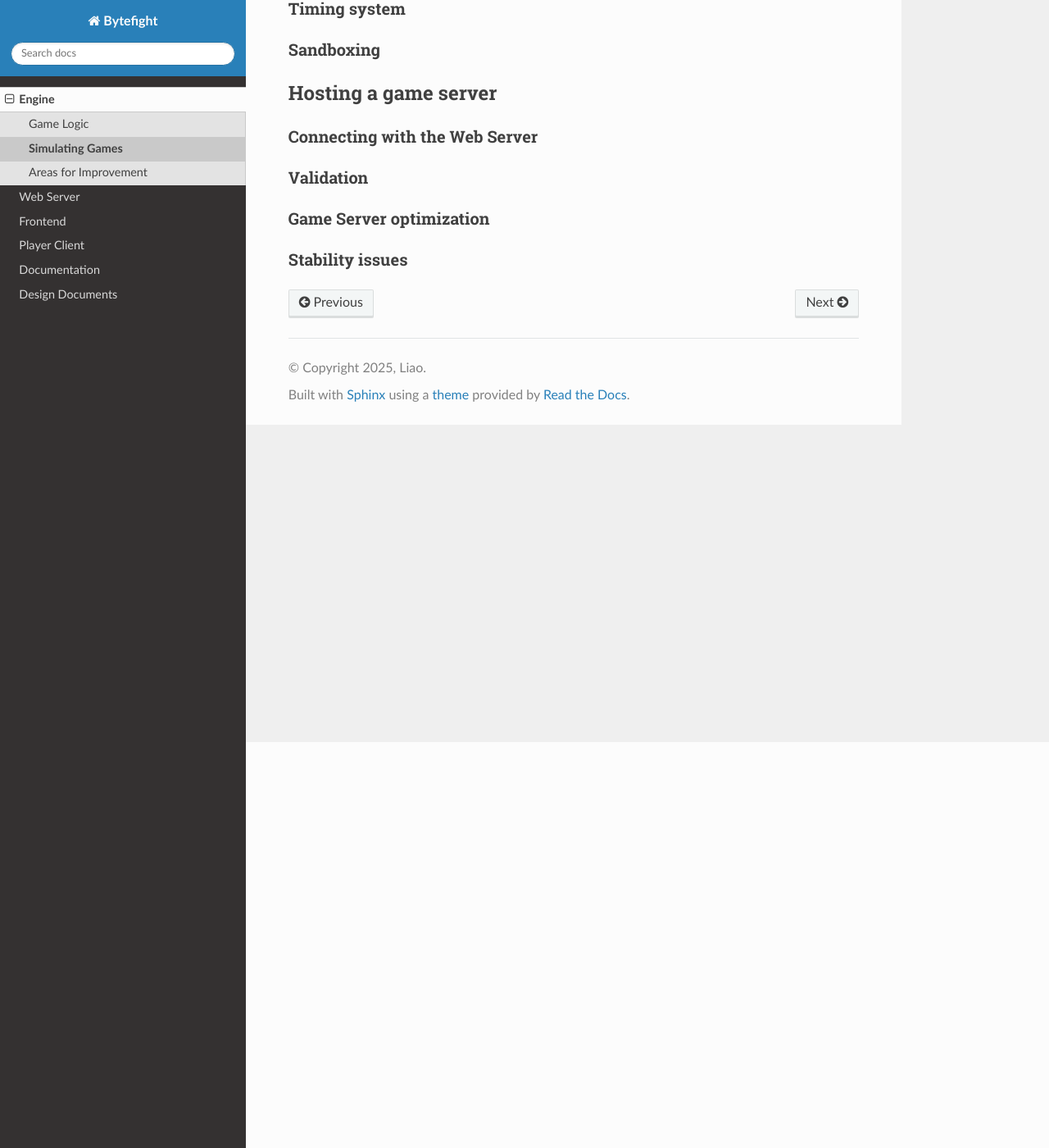
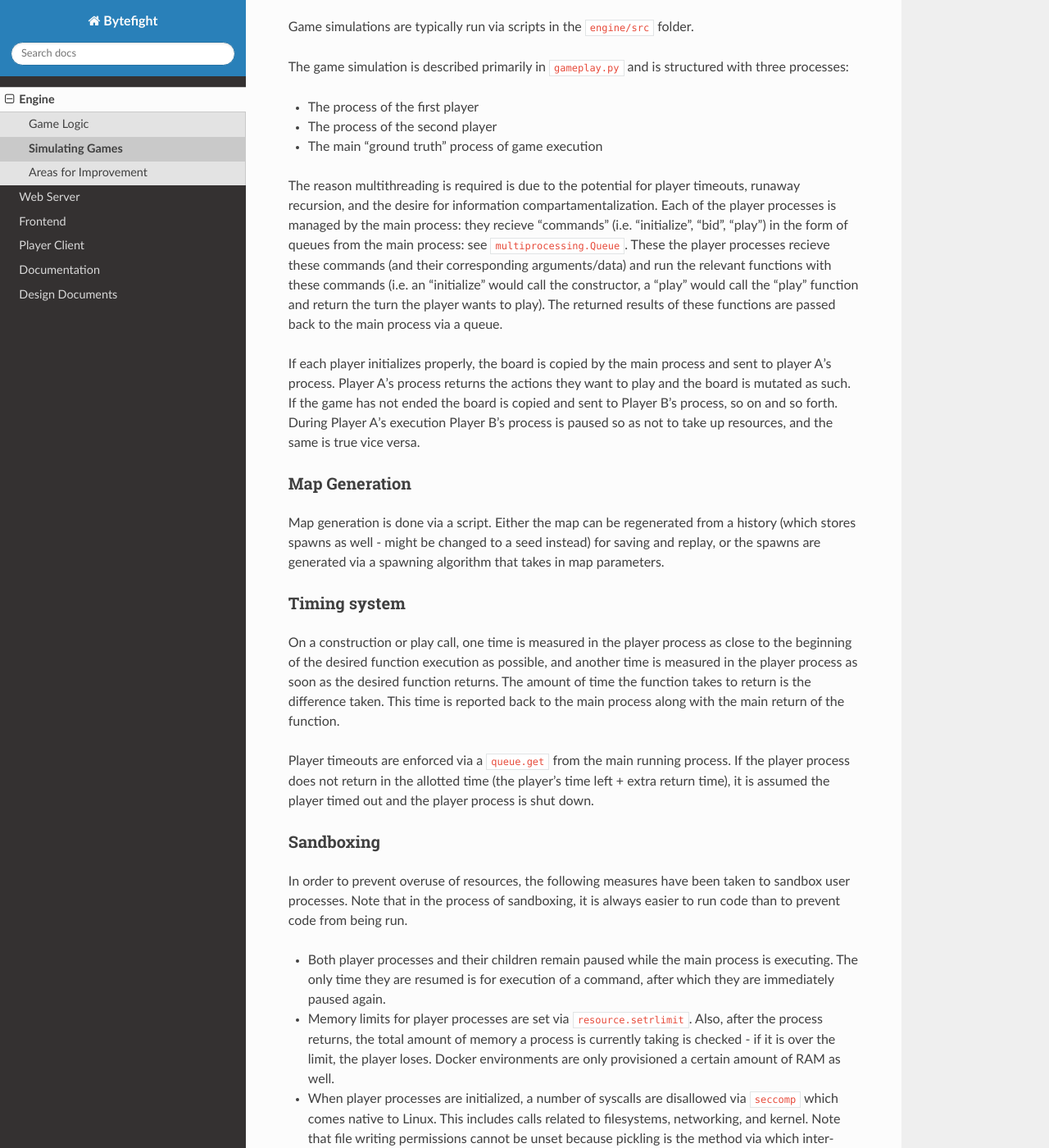
Before and after one commit to ByteFight-GT/documentation, a Sphinx documentation site: the page built from docs/source/engine/running.rst, in a window 1280 px wide and 1400 px high, scrolled down 495 px. Shown: the whole window at 82% size. Built offline with Sphinx 7.4.7 and the Read the Docs theme 3.1.0, drawn with Linux system fonts in a browser that asks for light colours; some of the changed text lies outside the part shown.

Commit message:
Add more engine documentation

```diff
--- a/docs/source/engine.rst
+++ b/docs/source/engine.rst
@@ -9,7 +9,7 @@ Engine
 
 .. contents::
 
-The *BotFightEngine* repository holds the code necessary to
+The Engine repository holds the code necessary to
 
 1. Define the game to be played along with the functions to mutate the game state.
 2. Documentation for how to play the game.
--- a/docs/source/engine/running.rst
+++ b/docs/source/engine/running.rst
@@ -8,14 +8,59 @@ Simulating Games
 Game simulation
 ---------------
 
+Game simulations are typically run via scripts in the ``engine/src`` folder.
+
+The game simulation is described primarily in ``gameplay.py`` and is structured with three processes:
+
+- The process of the first player
+- The process of the second player
+- The main "ground truth" process of game execution
+
+The reason multithreading is required is due to the potential for player timeouts, runaway recursion,
+and the desire for information compartamentalization.
+Each of the player processes is managed by the main process: they recieve "commands" (i.e. "initialize", "bid", "play")
+in the form of queues from the main process: see ``multiprocessing.Queue``.
+These the player processes recieve these commands (and their corresponding arguments/data) and run the relevant
+functions with these commands
+(i.e. an "initialize" would call the constructor, a "play" would call the "play" function and return the turn the player wants to play). The
+returned results of these functions are passed back to the main process via a queue.
+
+If each player initializes properly, the board is copied by the main process and sent to player A's process. Player A's process
+returns the actions they want to play and the board is mutated as such. If the game has not ended the board is copied and sent to
+Player B's process, so on and so forth. During Player A's execution Player B's process is paused so as not to take up resources,
+and the same is true vice versa.
+
+Map Generation
+^^^^^^^^^^^^^^
+Map generation is done via a script. Either the map can be regenerated from a history
+(which stores spawns as well - might be changed to a seed instead) for saving and replay,
+or the spawns are generated via a spawning algorithm that takes in map parameters.
+
 Timing system
 ^^^^^^^^^^^^^
+On a construction or play call, one time is measured in the player process as close to the beginning of the desired function execution as possible, and another time is measured
+in the player process as soon as the desired function returns. The amount of time the function takes to return is the difference taken. This time is reported back to the main process
+along with the main return of the function.
+
+Player timeouts are enforced via a ``queue.get`` from the main running process. If the player process does not return in the allotted time (the player's time left + extra return time),
+it is assumed the player timed out and the player process is shut down.
 
 Sandboxing
-^^^^^^^^^^^^^
+^^^^^^^^^^
+In order to prevent overuse of resources, the following measures have been taken to sandbox user processes. Note that in the process of sandboxing, it is always easier to run code than to prevent code from being run.
+
+- Both player processes and their children remain paused while the main process is executing. The only time they are resumed is for execution of a command, after which they are immediately paused again.
+- Memory limits for player processes are set via ``resource.setrlimit``. Also, after the process returns, the total amount of memory a process is currently taking is checked - if it is over the limit, the player loses. Docker environments are only provisioned a certain amount of RAM as well.
+- When player processes are initialized, a number of syscalls are disallowed via ``seccomp`` which comes native to Linux. This includes calls related to filesystems, networking, and kernel. Note that file writing permissions cannot be unset because pickling is the method via which inter-process communication occurs.
+- When the docker is initialized, all files and folders except for logs and the game environment (where user code is downloaded) is set to permission ``0o555``, meaning no files can be written to folders in the docker container except the game environment (to allow for downloads.)
+- In the server.py file, prior to running the game (and by extension, the player code), permissions for the game environment are also ``0o555``, meaning while the game is playing the entire docker filesystem is frozen. These permissions should not be capable of being unset by player code due to ``seccomp`` preventing player processes from changing permissions. Following the end of the match, permissions for the game environment are set back to ``0o777`` (read+write+execute) to allow for new player code to be downloaded and executed.
+
+This sandboxing is only applicable to the competition server, it is not available on clients due to only being applicable on linux environments.
 
 Hosting a game server
 ---------------------
+
+Code code for hosting is specified in the ``server.py`` file, along with the ``Dockerfile`` that executes it and the bash scripts use to build and deploy the docker container.
 
 Connecting with the Web Server
 ^^^^^^^^^^^^^^^^^^^^^^^^^^^^^^
@@ -24,8 +69,9 @@ Connecting with the Web Server
 Validation
 ^^^^^^^^^^
 
-Game Server optimization
-^^^^^^^^^^^^^^^^^^^^^^^^
+Deployment
+^^^^^^^^^^
+
 
 Stability issues
 ^^^^^^^^^^^^^^^^
```
Also changed, not shown: docs/source/engine/classes.rst (+6 -1 lines).
